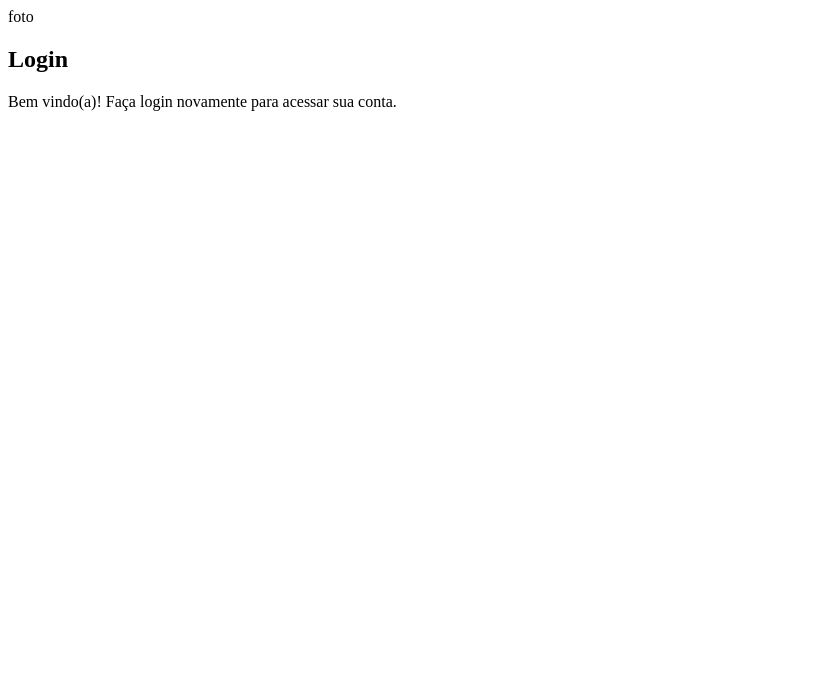
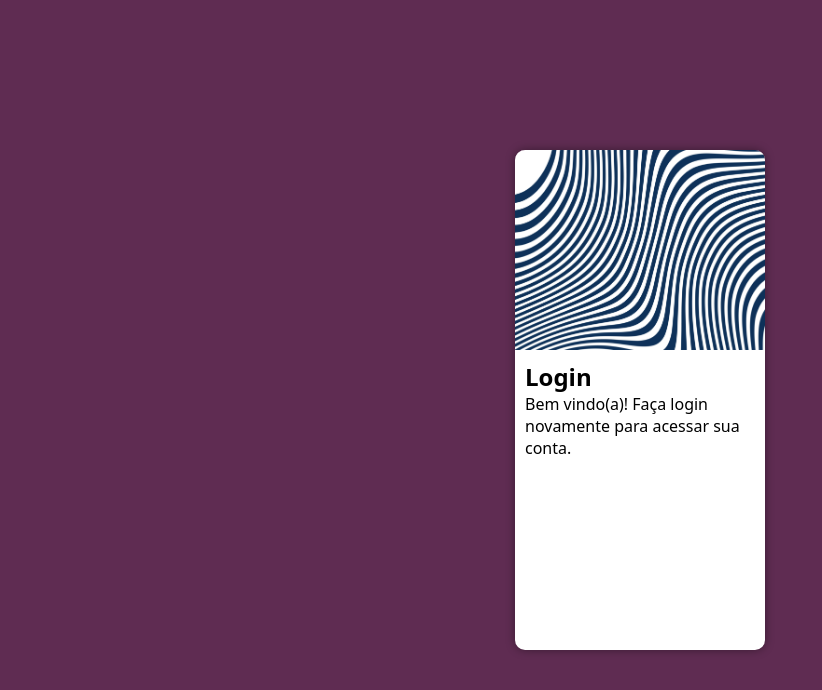
Before and after one commit to mathe-fernan/projeto-login, a plain HTML site: page index.html in a window 1280 px wide. Shown: the whole page, without its empty margins (0-822 px from the left). Drawn offline with Linux system fonts and the light colour scheme.

Commit message:
layout principal login

```diff
--- a/estilos/style.css
+++ b/estilos/style.css
@@ -3,5 +3,49 @@
 /*
 Paleta de cores:
 Verde: #49a09d
-Lilás:5f2c52
+Lilás:#5f2c52
 */
+
+*{
+    margin: 0px;
+    padding: 0px;
+    font-family: system-ui, -apple-system, BlinkMacSystemFont, 'Segoe UI', Roboto, Oxygen, Ubuntu, Cantarell, 'Open Sans', 'Helvetica Neue', sans-serif;
+    box-sizing: border-box;
+}
+
+body, html{
+    background-color: #5f2c52;
+    height: 100vh;
+    width: 100vw;
+}
+main{
+    position: relative;
+    height: 100vh;
+    width: 100vw;
+}
+section#login{
+    width: 250px;
+    height: 500px;
+    background-color: white;
+    border-radius: 10px;
+    box-shadow: 0px 0px 10px rgba(0, 0, 0, 0.396);
+
+    position: absolute;
+    top: 50%;
+    left: 50%;
+    transform: translate(-50%, -50%);
+
+    overflow: hidden;
+}
+div#imagem{
+    background: #5f2c52 url(../imagens/17341.jpg);
+    background-size: cover;
+    background-repeat: no-repeat;
+
+    display: block;
+    height: 200px;
+}
+div#form{
+    display: block;
+    padding: 10px;
+}
--- a/index.html
+++ b/index.html
@@ -11,7 +11,7 @@
     <main>
         <section id="login">
             <div id="imagem">
-                foto
+            <!--Aqui vai a ibagem-->
             </div>
             <div id="form">
                 <h1>Login</h1>
```
